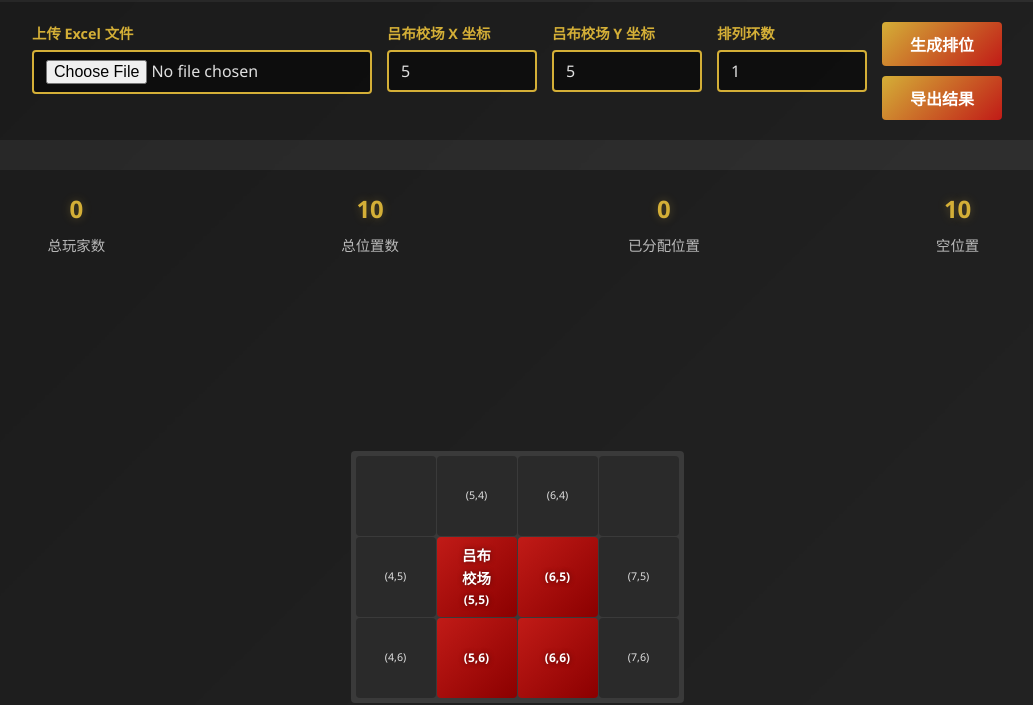
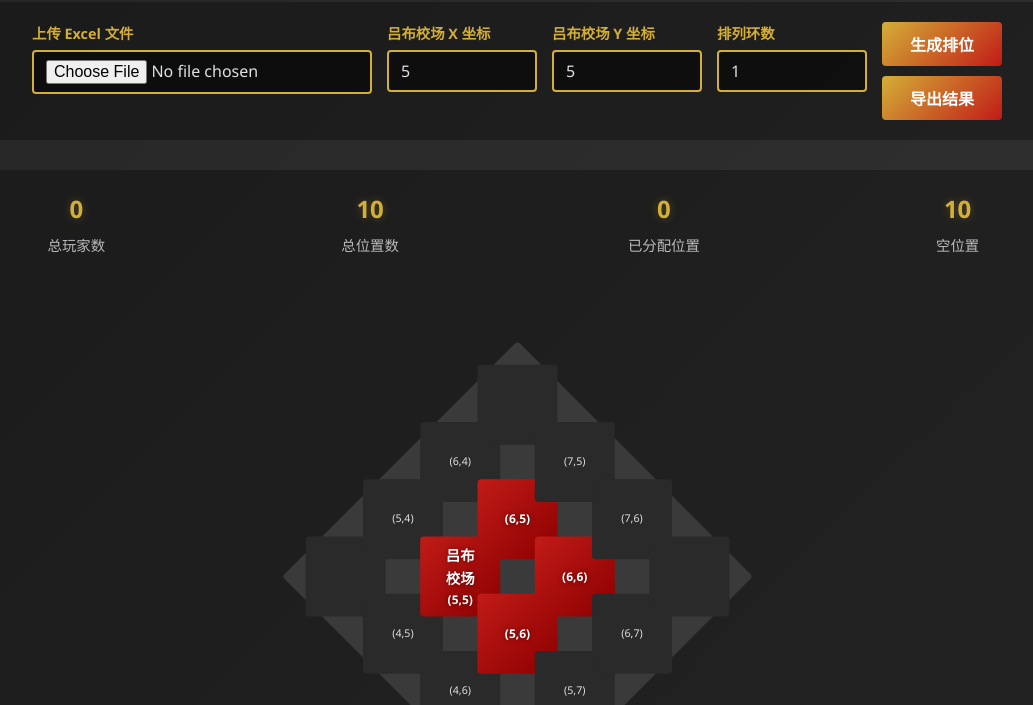
Before and after one commit to littlemo/sanbing_lvbu_pos, a website: page index.html in a window 1280 px wide. Shown: the part 109-814 px from the top of the page, without its empty margins (123-1156 px from the left). Drawn offline with Linux system fonts and the light colour scheme.

Commit message:
fix: 修复方块旋转和1环不完整的问题
1. 恢复方块逆时针45度旋转
2. 文字保持水平方向
3. 修复1环不完整的问题

```diff
--- a/app.js
+++ b/app.js
@@ -180,11 +180,13 @@ function calculatePositions(lubuX, lubuY, ringCount) {
     const baseY = lubuY;
 
     for (let ring = 1; ring <= ringCount; ring++) {
-        const outerX = baseX + 2 + ring - 1;
-        const outerY = baseY + 2 + ring - 1;
+        const minX = baseX - ring;
+        const maxX = baseX + 1 + ring;
+        const minY = baseY - ring;
+        const maxY = baseY + 1 + ring;
 
-        for (let x = baseX - ring; x <= baseX + 1 + ring; x++) {
-            for (let y = baseY + ring; y >= baseY - ring; y--) {
+        for (let x = minX; x <= maxX; x++) {
+            for (let y = minY; y <= maxY; y++) {
                 if (!isLubuField(x, y, baseX, baseY) && isOnRing(x, y, baseX, baseY, ring)) {
                     positions.push({
                         x: x,
--- a/index.html
+++ b/index.html
@@ -132,6 +132,12 @@
             --rows: 10;
             grid-template-columns: repeat(var(--cols), var(--cell-size));
             grid-template-rows: repeat(var(--rows), var(--cell-size));
+            transform: rotate(-45deg);
+            transform-origin: center;
+        }
+
+        .cell {
+            transform: rotate(45deg);
         }
 
         .cell {
```
Also changed, not shown: dist/app.js, dist/index.html.
